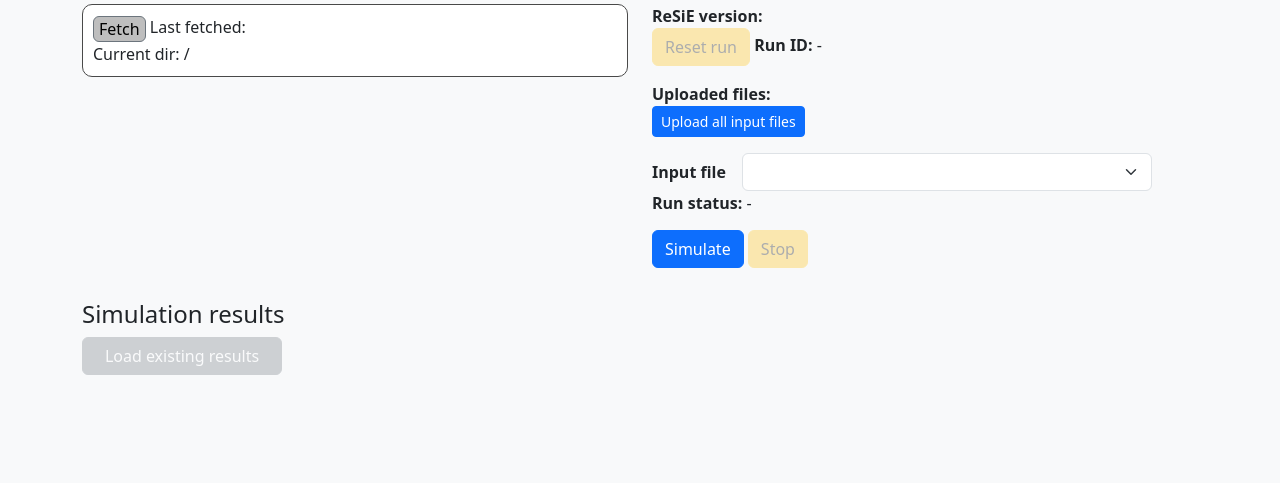
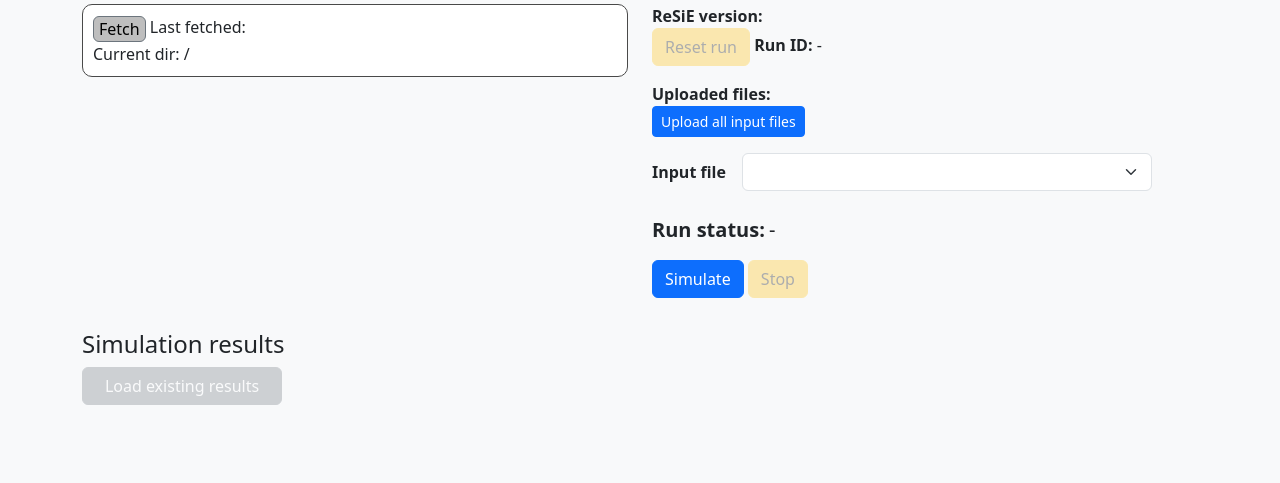
Before and after one commit to QuaSi-Software/simon, a Flask app: template webapp/simon_webapp/templates/index.html in a window 1280 px wide. Shown: the part 277-760 px from the top of the page. Run offline with Flask 3, Linux system fonts and the light colour scheme; the template is opened without the code that fills it, so the values that code supplies are empty.

Commit message:
Make run status bigger and add a spinner for run status 'running'

```diff
--- a/webapp/simon_webapp/static/main.js
+++ b/webapp/simon_webapp/static/main.js
@@ -342,7 +342,10 @@ async function check_status(run_id) {
     let status_element = by_id('run-status')
 
     if (old_status != "running" && new_status === "running") {
-        status_element.innerText = "🏃 running"
+        status_element,innerText = ''
+        status_element.innerHTML = '<div class="spinner-border" role="status">'
+            + '<span class="sr-only"></span></div>'
+            + '<span class="bigger-font">&nbsp;running</span>'
         flash_highlight_element(status_element)
     } else if (new_status === "finished") {
         stop_polling()
--- a/webapp/simon_webapp/static/style.css
+++ b/webapp/simon_webapp/static/style.css
@@ -34,6 +34,10 @@
 
 .bold {
     font-weight: bold;
+}
+
+.bigger-font {
+    font-size: 20px;
 }
 
 .row {
@@ -117,7 +121,7 @@
 }
 
 #run-status {
-    margin-right: 20px;
+    display: inline;
 }
 
 @keyframes flash {
--- a/webapp/simon_webapp/templates/index.html
+++ b/webapp/simon_webapp/templates/index.html
@@ -63,8 +63,8 @@
               <div class="form-group">
                 <label for="config-file-selection" class="bold">Input file</label>
                 <select id="config-file-selection" name="config_file_selection" class="form-control form-select w-75"></select>
-                <br/>
-                <span class="bold">Run status:</span> <span id="run-status">-</span>
+                <br/><br/>
+                <span class="bold bigger-font">Run status:</span> <div id="run-status" class="bigger-font">-</div>
                 <br/>
                 <input id="submit-simulate" class="btn btn-primary" type="submit" value="Simulate">
                 <button id="stop-simulation" class="btn btn-warning" disabled>Stop</button>
```
